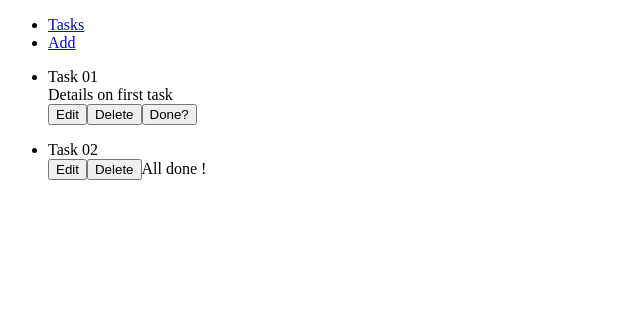
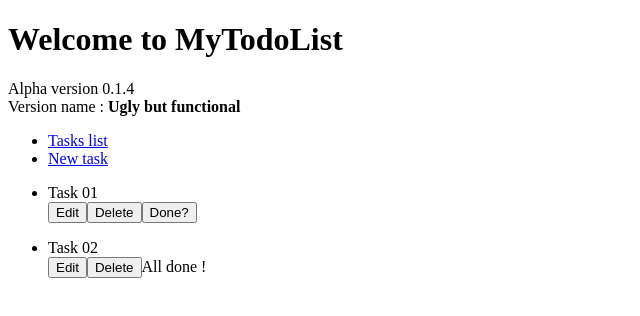
Before and after one commit to WeirdEraCont/todolist, a React (Create React App) app: page / in a window 1280 px wide. Shown: the top 316 px of the page, without its empty margins (0-640 px from the left). Built offline with nearby package versions, Linux system fonts and the light colour scheme.

Commit message:
Simplify task structure

```diff
--- a/package.json
+++ b/package.json
@@ -11,6 +11,7 @@
     "react-hook-form": "^7.31.1",
     "react-router-dom": "^6.3.0",
     "react-scripts": "5.0.1",
+    "react-select": "^5.3.2",
     "uuid": "^8.3.2",
     "web-vitals": "^2.1.4"
   },
--- a/src/App.js
+++ b/src/App.js
@@ -18,17 +18,12 @@ function App() {
       id:uuid(),
       content:"Task 01",
       completed:false,
-      created:Date.now(),
-      details:"Details on first task",
       requirements:[]
     },
     {
       id:uuid(),
       content:"Task 02",
       completed:true,
-      created:Date.now(),
-      details:null,
-      completed:"01-10-2021"
     }
   ]);
 
@@ -38,13 +33,20 @@ function App() {
   return (
     <TasksContext.Provider value={{ tasks, setTasks }}>
       <div className="App">
+        <h1>Welcome to MyTodoList</h1>
+        <p>Alpha version 0.1.4<br/>
+          Version name : <strong>Ugly but functional</strong>
+        </p>
         <nav>
           <ul>
-            <li>
-              <Link to="/tasks">Tasks</Link>
+            <li key="tasks">
+              <Link to="/tasks">Tasks list</Link>
             </li>
-            <li>
-              <Link to="/tasks/add">Add</Link>
+            {/* <li key="tree">
+              <Link to="/tree">Tasks tree</Link>
+            </li> */}
+            <li key="new">
+              <Link to="/tasks/add">New task</Link>
             </li>
           </ul>
         </nav>
@@ -59,6 +61,7 @@ function App() {
             element={
               <main>
                 <p>There's nothing here!</p>
+                <Link to="/">Back to MyTodoList</Link>
               </main>
             }
           />
--- a/src/components/AllTasksScreen.js
+++ b/src/components/AllTasksScreen.js
@@ -29,8 +29,8 @@ function AllTasksScreen() {
             <div className="TaskMaster">
                 <ul>
                     {tasks.map(task =>
-                        <li>
-                            <TaskPreview key={task.id} task={task} onDel={del_task} onCheck={complete_task}/>
+                        <li key={task.id}>
+                            <TaskPreview task={task} onDel={del_task} onCheck={complete_task}/>
                         </li>
                     )}
                 </ul>
--- a/src/components/EditTaskForm.js
+++ b/src/components/EditTaskForm.js
@@ -1,14 +1,20 @@
 import {useForm} from 'react-hook-form';
 import { useNavigate } from "react-router-dom";
+// import Select from 'react-select';
 
 
-function EditTaskForm({task, onEditTask}) {
+function EditTaskForm({current_task, onEditTask}) {
     const { register, handleSubmit, formState: { errors } } = useForm();
     const navigate = useNavigate();
 
+    // const task_list = [
+    //   {value:tasks[0].id, label:tasks[0].content},
+    //   {value:tasks[1].id, label:tasks[1].content}
+    // ];
+
     function onSubmit(data){
-      const {content} = data;
-      onEditTask(content);
+      const {content, req} = data;
+      onEditTask(content, req);
       navigate("/tasks");
     }
 
@@ -16,7 +22,13 @@ function EditTaskForm({task, onEditTask}) {
 
       <form onSubmit={handleSubmit(onSubmit)}>
         <h4 className="FormFieldName">Task name</h4>
-        <input className="FormFieldInput" {...register("content", { required: true, value:task.content })} />
+        <input className="FormFieldInput" placeholder="Task name" {...register("content", { required: true, value:current_task.content })} />
+        {/* <h4 className="FormFieldName">Tasks requirements</h4>
+        <Select
+          isMulti
+          options={ task_list }
+          {...register("req", {required:false})}
+        /> */}
         <p className='alert'>
           {errors.content && <span>Content is required</span>}
         </p>
--- a/src/components/EditTaskScreen.js
+++ b/src/components/EditTaskScreen.js
@@ -10,20 +10,20 @@ function EditTaskScreen () {
     const location = useLocation();
     const {task} = location.state;
 
-    function edit_task(updated_content, updated_details) {
+    function edit_task(updated_content, updated_requirements) {
 
         const index = tasks.findIndex(a_task => task.id === a_task.id);
         const newTasks = tasks; // copy tasks
         const updated_task = task; // copy target task
         updated_task.content = updated_content; // set new content value
-        updated_task.details = updated_details; // set new details value
+        updated_task.resuirements = updated_requirements; // set new content value
         newTasks[index] = updated_task; // update task at its index
         setTasks(newTasks); //update state
       }
     return(
         <TasksContext.Provider value={{ tasks, setTasks }}>
             <div>
-                <EditTaskForm task={task} onEditTask={edit_task}/>
+                <EditTaskForm current_task={task} onEditTask={edit_task}/>
             </div>
         </TasksContext.Provider>
     );
--- a/src/components/TaskPreview.js
+++ b/src/components/TaskPreview.js
@@ -5,7 +5,7 @@ import TDLButton from './TDLButton';
 function TaskPreview({task, onDel, onCheck}) {
 
     const [completed, setCompleted] = useState(task.completed);
-    const [confirm_del, setConfirm_del] = useState(false);
+    const [confirmDel, setConfirmDel] = useState(false);
 
     function complete_task(a_task) {
         onCheck(a_task);
@@ -16,13 +16,12 @@ function TaskPreview({task, onDel, onCheck}) {
         <article>
             <div className="TaskPreview">
                 <div className="TaskPreviewTitle">{task.content}</div>
-                <div className="TaskPreviewDetails">{task.details}</div>
                 <div className="TaskPreviewDetails">
                     <div className="row"><Link to={"/tasks/"+task.id+"/edit"} state={{task:task}}><TDLButton txt="Edit" /></Link></div>
                     <div className="row">
-                        {(confirm_del)
+                        {(confirmDel)
                             ? <TDLButton txt="Confirm?" onClick={()=>onDel(task)}/>
-                            : <TDLButton txt="Delete" onClick={()=>setConfirm_del(true)}/>
+                            : <TDLButton txt="Delete" onClick={()=>setConfirmDel(true)}/>
                         }
                     </div>
                     <div className="row">
```
Also changed, not shown: 1 other file (tests, documents, lock files or other folders).
